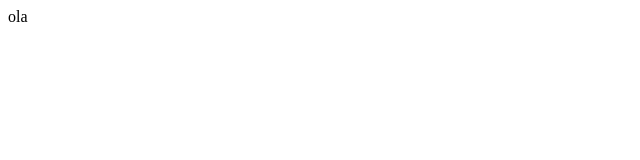
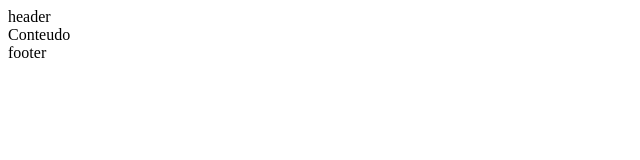
Before and after one commit to Delei09/GrupoBee, a React (Create React App) app in the folder desafio/: page / in a window 1280 px wide. Shown: the top 160 px of the page, without its empty margins (0-640 px from the left). Built offline with nearby package versions, Linux system fonts and the light colour scheme.

Commit message:
Criando Componentes

```diff
--- a/desafio/src/App.js
+++ b/desafio/src/App.js
@@ -1,9 +1,14 @@
 import './App.css';
+import Header from './components/Header'
+import Content from './components/Content'
+import Footer from './components/Footer'
 
 function App() {
   return (
     <div className="App">
-      ola
+      <Header />
+      <Content />
+      <Footer />
     </div>
   );
 }
--- /dev/null
+++ b/desafio/src/components/Content.jsx
@@ -0,0 +1,10 @@
+import React from 'react'
+import './Content.css'
+
+ const props = () => (
+     <main className  = 'main' >
+         Conteudo
+     </main>
+ )
+
+ export default props
--- /dev/null
+++ b/desafio/src/components/Footer.jsx
@@ -0,0 +1,10 @@
+import React from 'react'
+import './Footer.css'
+
+ const props = () => (
+     <footer className  = 'footer' >
+         footer
+     </footer>
+ )
+
+ export default props
--- /dev/null
+++ b/desafio/src/components/Header.jsx
@@ -0,0 +1,10 @@
+import React from 'react'
+import './Header.css'
+
+ const props = () => (
+     <header className  = 'header' >
+         header
+     </header>
+ )
+
+ export default props
```
Also changed, not shown: desafio/src/components/Content.css (added), desafio/src/components/Footer.css (added), desafio/src/components/Header.css (added).
